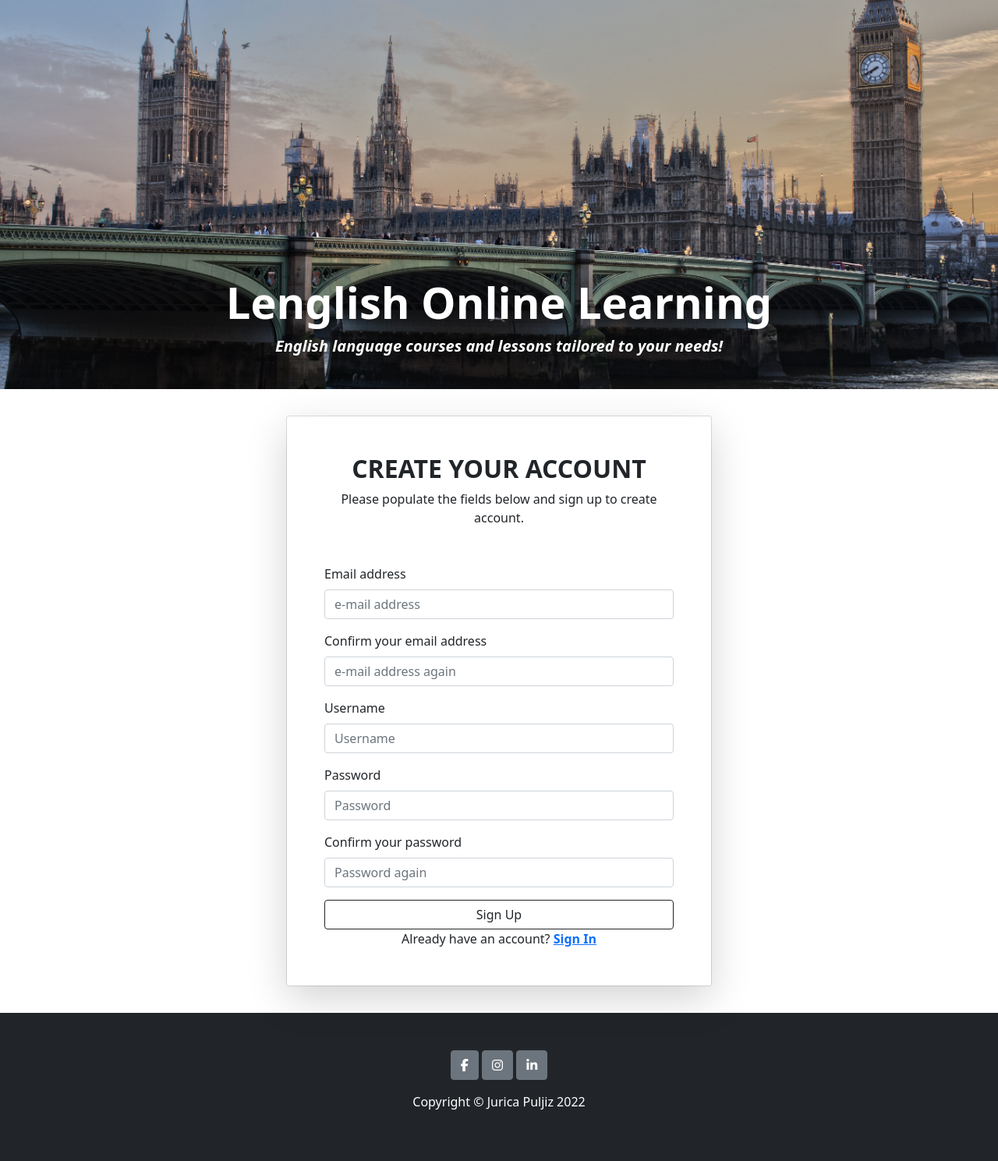
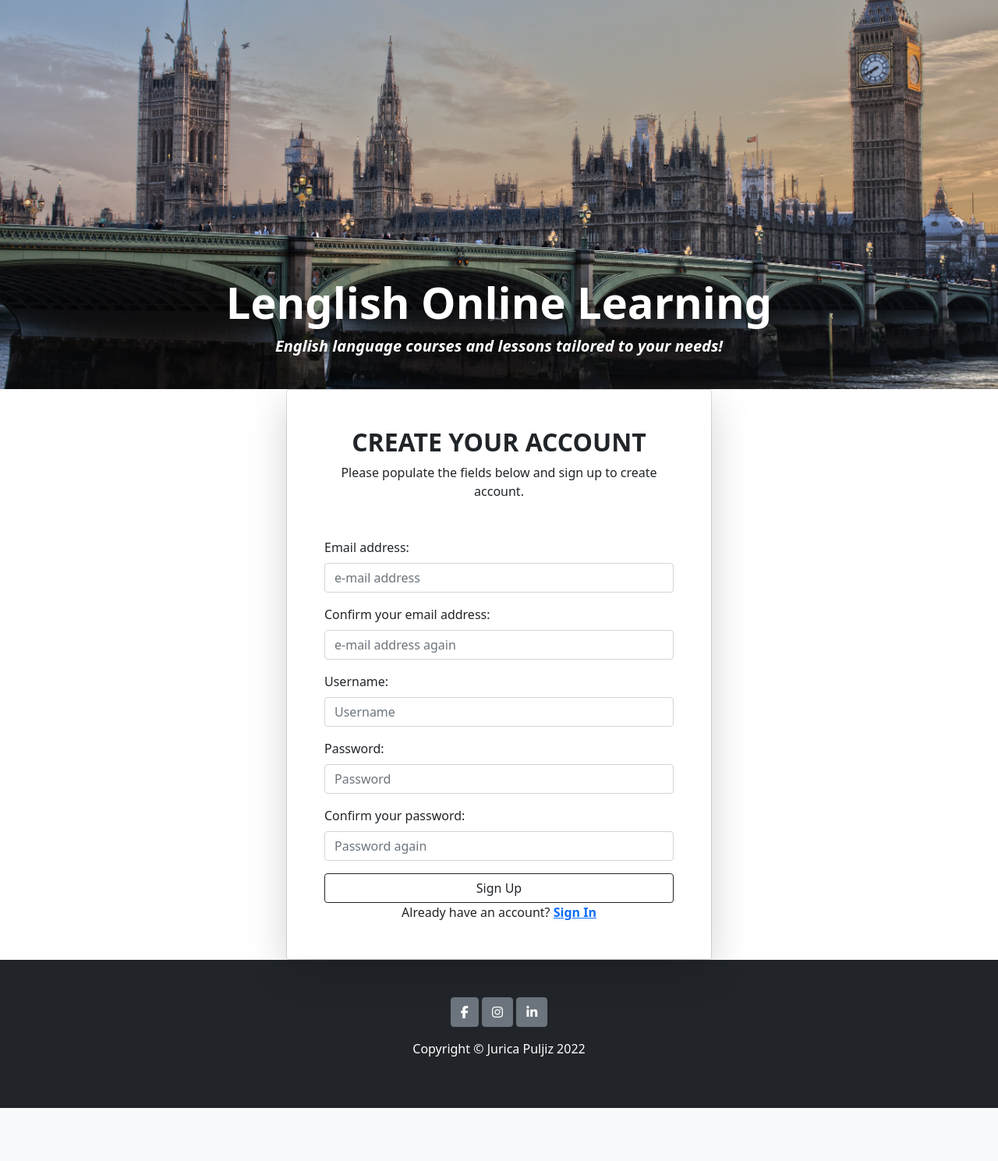
Before and after one commit to Code-Institute-Submissions/jurica29-lenglishonlinelearning_NovResub, a Django app: page /accounts/signup/ in a window 1280 px wide. Shown: the part 61-1550 px from the top of the page at 78% size. After the commit the page ends 1482 px from the top, so only its background shows below. Run offline with Django 4.2, Linux system fonts and the light colour scheme; some libraries are stand-ins or nearby versions.

Commit message:
Add some minor styling fixes to allauth customised templates

```diff
--- a/templates/allauth/account/login.html
+++ b/templates/allauth/account/login.html
@@ -11,7 +11,7 @@
 <body>
   <form class="login" method="POST" action="{% url 'account_login' %}">
     {% csrf_token %}
-    <div class="vh-100 d-flex justify-content-center align-items-center">
+    <div class="mh-100 d-flex justify-content-center align-items-center">
       <div class="container">
         <div class="row d-flex justify-content-center">
           <div class="col-12 col-md-8 col-lg-6">
@@ -21,11 +21,11 @@
                   <h2 class="fw-bold mb-2 text-uppercase text-center">SIGN IN</h2>
                   <p class="mb-5 text-center">Please enter your login and password!</p>
                   <div class="mb-3">
-                    <label for="email" class="form-label ">Email address</label>
+                    <label for="email" class="form-label ">Email address/Username:</label>
                     <input class="form-control" type="text" name="login" placeholder="Username or e-mail" autocomplete="email" class="textinput textInput" required="" id="id_login">
                   </div>
                   <div class="mb-3">
-                    <label for="password" class="form-label ">Password</label>
+                    <label for="password" class="form-label ">Password:</label>
                     <input class="form-control" type="password" name="password" placeholder="Password" autocomplete="current-password" class="textinput textInput" required="" id="id_password">
                   </div>
                   <div class="d-grid">
--- a/templates/allauth/account/logout.html
+++ b/templates/allauth/account/logout.html
@@ -11,7 +11,7 @@
 <body>
   <form method="post" action="{% url 'account_logout' %}">
     {% csrf_token %}
-    <div class="vh-100 d-flex justify-content-center align-items-center">
+    <div class="mh-100 d-flex justify-content-center align-items-center">
       <div class="container">
         <div class="row d-flex justify-content-center">
           <div class="col-12 col-md-8 col-lg-6">
--- a/templates/allauth/account/signup.html
+++ b/templates/allauth/account/signup.html
@@ -11,7 +11,7 @@
 <body>
   <form class="signup" id="signup_form" method="post" action="{% url 'account_signup' %}">
     {% csrf_token %}
-    <div class="vh-100 d-flex justify-content-center align-items-center">
+    <div class="mh-100 d-flex justify-content-center align-items-center">
       <div class="container">
         <div class="row d-flex justify-content-center">
           <div class="col-12 col-md-8 col-lg-6">
@@ -21,23 +21,23 @@
                   <h2 class="fw-bold mb-2 text-uppercase text-center">CREATE YOUR ACCOUNT</h2>
                   <p class="mb-5 text-center">Please populate the fields below and sign up to create account.</p>
                   <div class="mb-3">
-                    <label for="email" class="form-label ">Email address</label>
+                    <label for="email" class="form-label ">Email address:</label>
                     <input class="form-control" type="email" name="email" placeholder="e-mail address" autocomplete="email" class="textinput textInput" required="" id="id_email">
                   </div>
                   <div class="mb-3">
-                    <label for="email" class="form-label ">Confirm your email address</label>
+                    <label for="email" class="form-label ">Confirm your email address:</label>
                     <input class="form-control" type="email" name="email2" placeholder="e-mail address again" class="textinput textInput" required="" id="id_email2">
                   </div>
                   <div class="mb-3">
-                    <label for="password" class="form-label ">Username</label>
+                    <label for="password" class="form-label ">Username:</label>
                     <input class="form-control" type="text" name="username" placeholder="Username" autocomplete="username" minlength="4" maxlength="150" class="textinput textInput" required="" id="id_username">
                   </div>
                   <div class="mb-3">
-                    <label for="password" class="form-label ">Password</label>
+                    <label for="password" class="form-label ">Password:</label>
                     <input class="form-control" type="password" name="password1" placeholder="Password" autocomplete="new-password" class="textinput textInput" required="" id="id_password1">
                   </div>
                   <div class="mb-3">
-                    <label for="password" class="form-label ">Confirm your password</label>
+                    <label for="password" class="form-label ">Confirm your password:</label>
                     <input class="form-control" type="password" name="password2" placeholder="Password again" autocomplete="new-password" class="textinput textInput" required="" id="id_password2">
                   </div>
                   <div class="d-grid">
```
